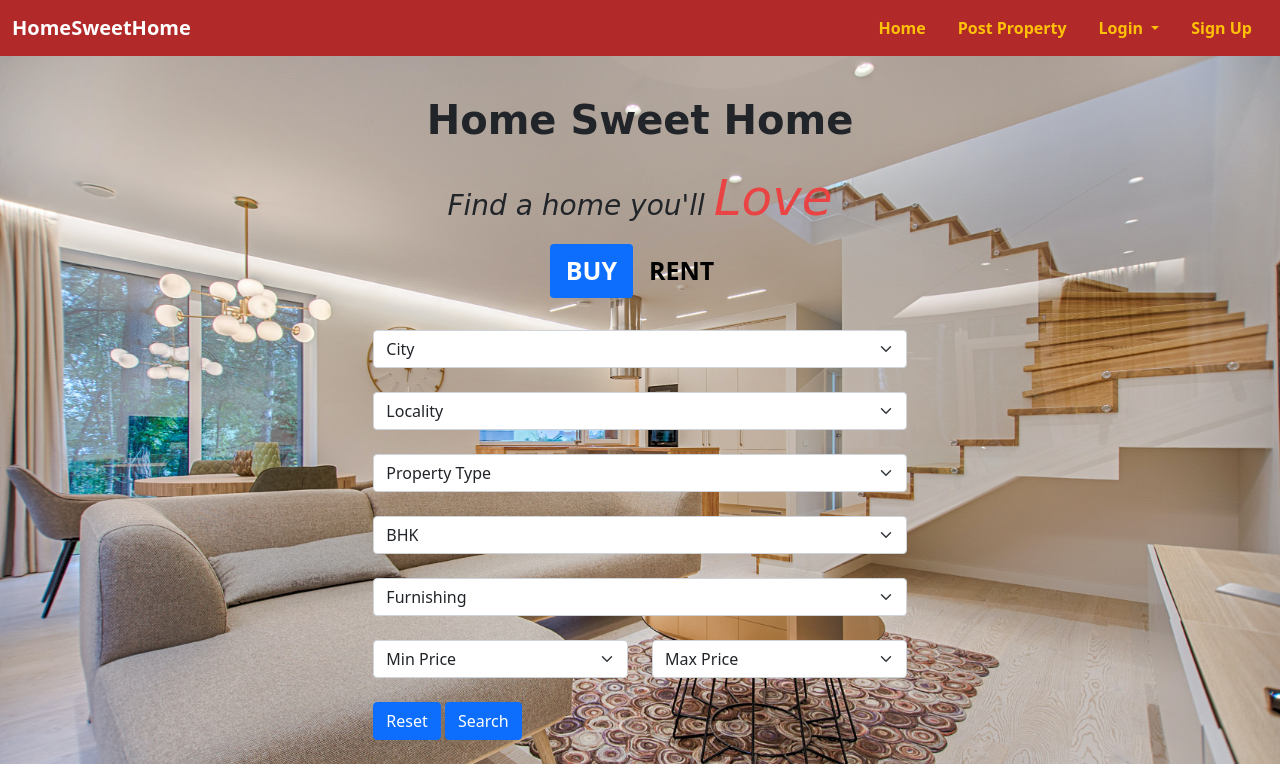
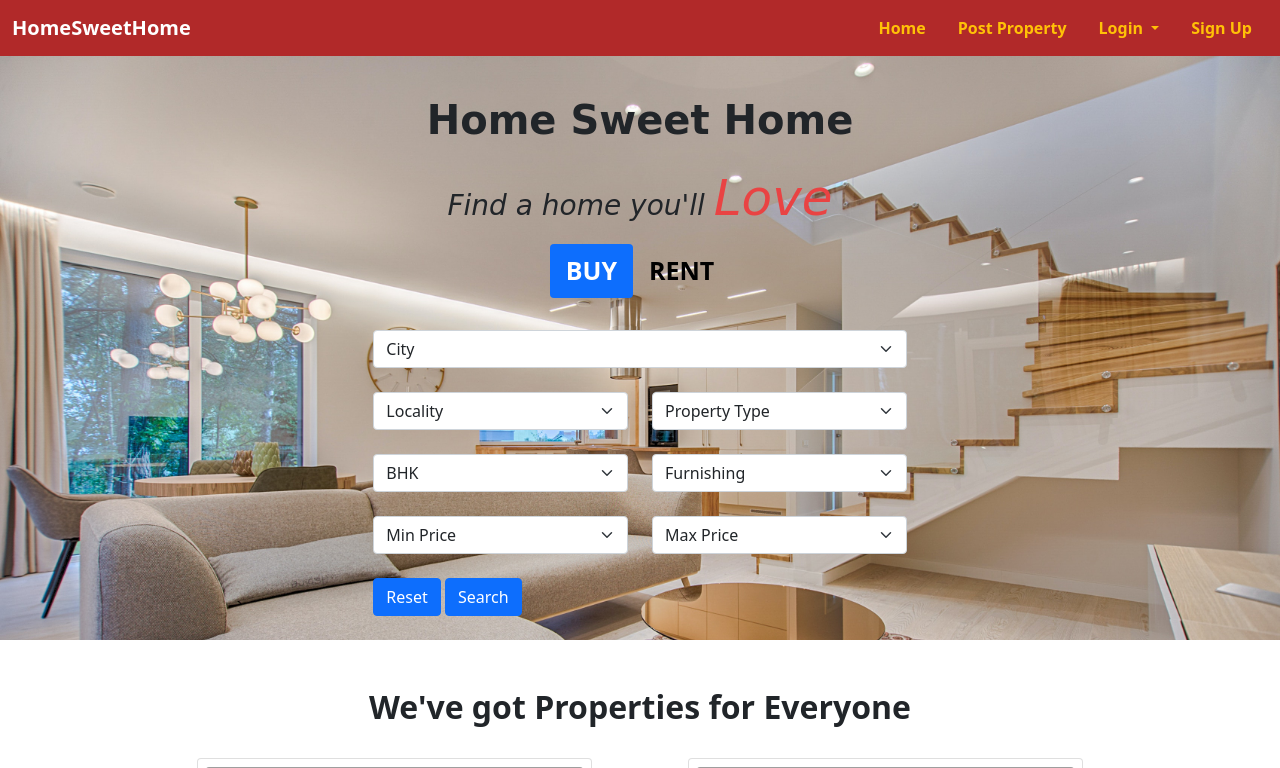
Before and after one commit to Akriti1811/Property-Dealing-Flask_App, a Flask app: page / in a window 1280 px wide. Shown: the top 768 px of the page. Run offline with Flask 2, Linux system fonts and the light colour scheme; some libraries are stand-ins or nearby versions; grey boxes are pictures that could not be loaded.

Commit message:
changed view of search bar on home page

```diff
--- a/buy_input.json
+++ b/buy_input.json
@@ -1 +1 @@
-{"city": "Banglore", "propert_y": "Apartment", "bhk": "3", "min_price": "90000", "max_price": "100000", "furnishing": "Furnished", "variable": 1}
+{"city": "Banglore", "propert_y": "Apartment", "bhk": "2", "min_price": "900000", "max_price": "100000000", "furnishing": "Semi_furnished", "variable": 0}
--- a/main.py
+++ b/main.py
@@ -12,7 +12,7 @@ app.secret_key = os.urandom(24)
 conn = pyodbc.connect("Driver={SQL Server Native Client 11.0};"
                          "Server=DESKTOP-PLT6RQC\SQLEXPRESS;"
                         # "Server=LAPTOP-EVDFGGHS\SQLEXPRESS;"
-                        #  "Server=DESKTOP-TS4AFA1;"
+                        # "Server=DESKTOP-TS4AFA1;"
                          "Database=Property_dealing;"
                          "Trusted_Connection=yes;")
 
--- a/templates/buy.html
+++ b/templates/buy.html
@@ -31,6 +31,7 @@
 
         <form class="col-5" action="" method="POST">
           <script src="https://ajax.googleapis.com/ajax/libs/jquery/1.11.1/jquery.min.js"></script>
+
           <div>
             <select required id="city" class="form-select" aria-label="Default select example" name="city">
               <option selected disabled value="">City</option>
@@ -38,22 +39,23 @@
               <option value="Delhi">Delhi</option>
             </select><br>
           </div>
-
-          <div>
+          <div class="row">
+          <div class="col">
             <select id="locality" class="form-select" aria-label="Default select example" name="locality">
               <option selected disabled value="">Locality</option>
             </select><br>
           </div>
 
-          <div>
+          <div class="col">
             <select required class="form-select" aria-label="Default select example" name="property_type">
               <option selected disabled value="">Property Type </option>
               <option value="Apartment">Apartment</option>
               <option value="Builder_Floor">Builder_Floor</option>
             </select><br>
           </div>
-
-          <div>
+        </div>
+          <div class="row">
+          <div class="col">
             <select required class="form-select" aria-label="Default select example" name="bhk">
               <option selected disabled value="">BHK</option>
               <option value="1">1BHK</option>
@@ -64,7 +66,7 @@
             </select><br>
           </div>
 
-          <div>
+          <div class="col">
             <select required class="form-select" aria-label="Default select example" name="furnishing">
               <option selected disabled value ="">Furnishing</option>
               <option value="Furnished">Furnished</option>
@@ -72,7 +74,7 @@
               <option value="Unfurnished">Unfurnished</option>
             </select><br>
           </div>
-
+        </div>
           <div>
             <div class="row">
               <div class="col">
--- a/templates/cardview.html
+++ b/templates/cardview.html
@@ -7,7 +7,6 @@
         <div class="row">
 
             <div class="col-md-3">
-                <!-- <img src="/static/images/card-cover.jpg" alt="..." width="265" height="205"> -->
                 <div id="carouselExampleControls" class="carousel slide" data-bs-ride="carousel">
                     <div class="carousel-inner">
                       <div class="carousel-item active">
--- a/templates/searchview.html
+++ b/templates/searchview.html
@@ -19,7 +19,6 @@
         <div class="row">
 
             <div class="col-md-3">
-                <!-- <img src="/static/images/card-cover.jpg" alt="..." width="265" height="205"> -->
                 <div id="carouselExampleControls" class="carousel slide" data-bs-ride="carousel">
                     <div class="carousel-inner">
                       <div class="carousel-item active">
```
Also changed, not shown: templates/rent.html (+8 -7 lines).
